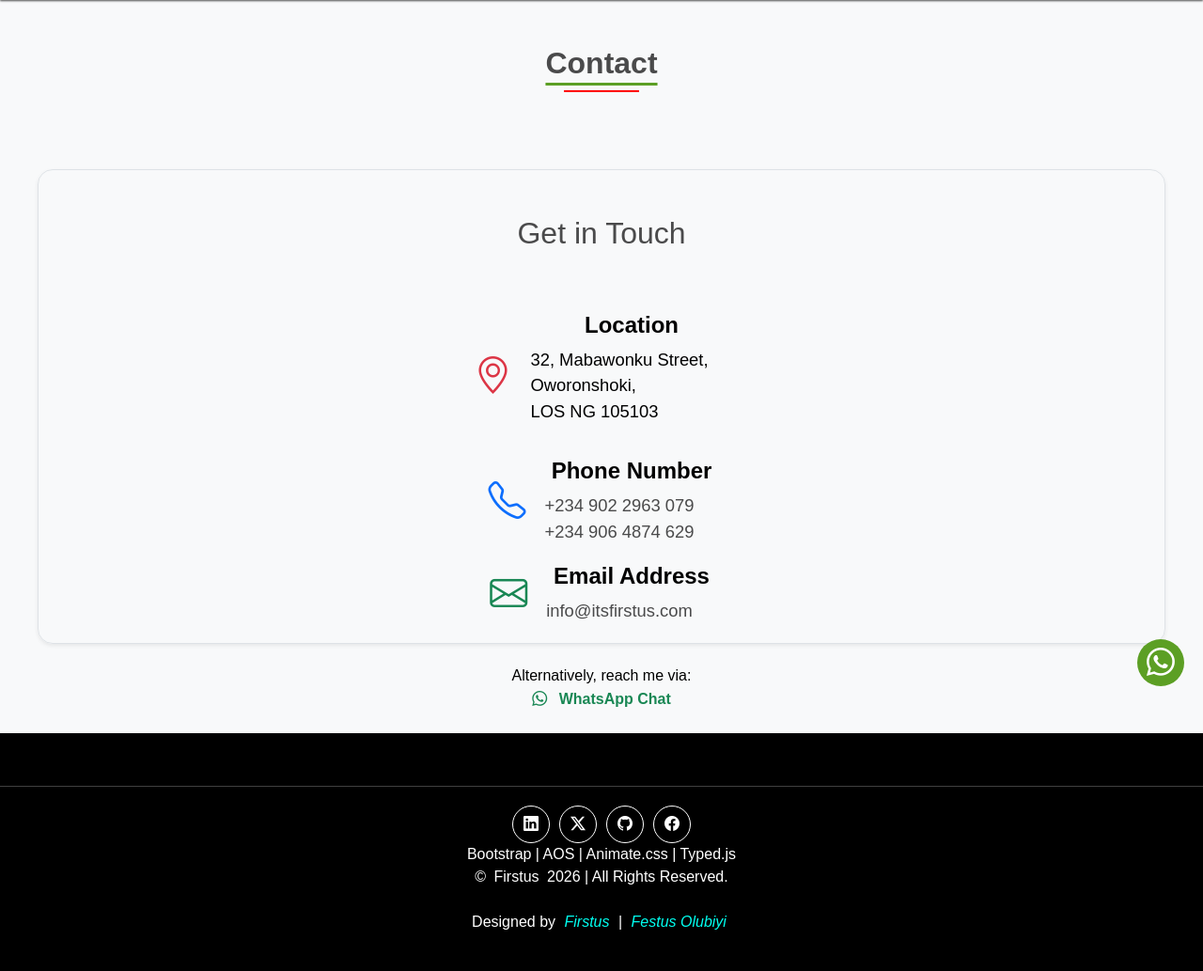
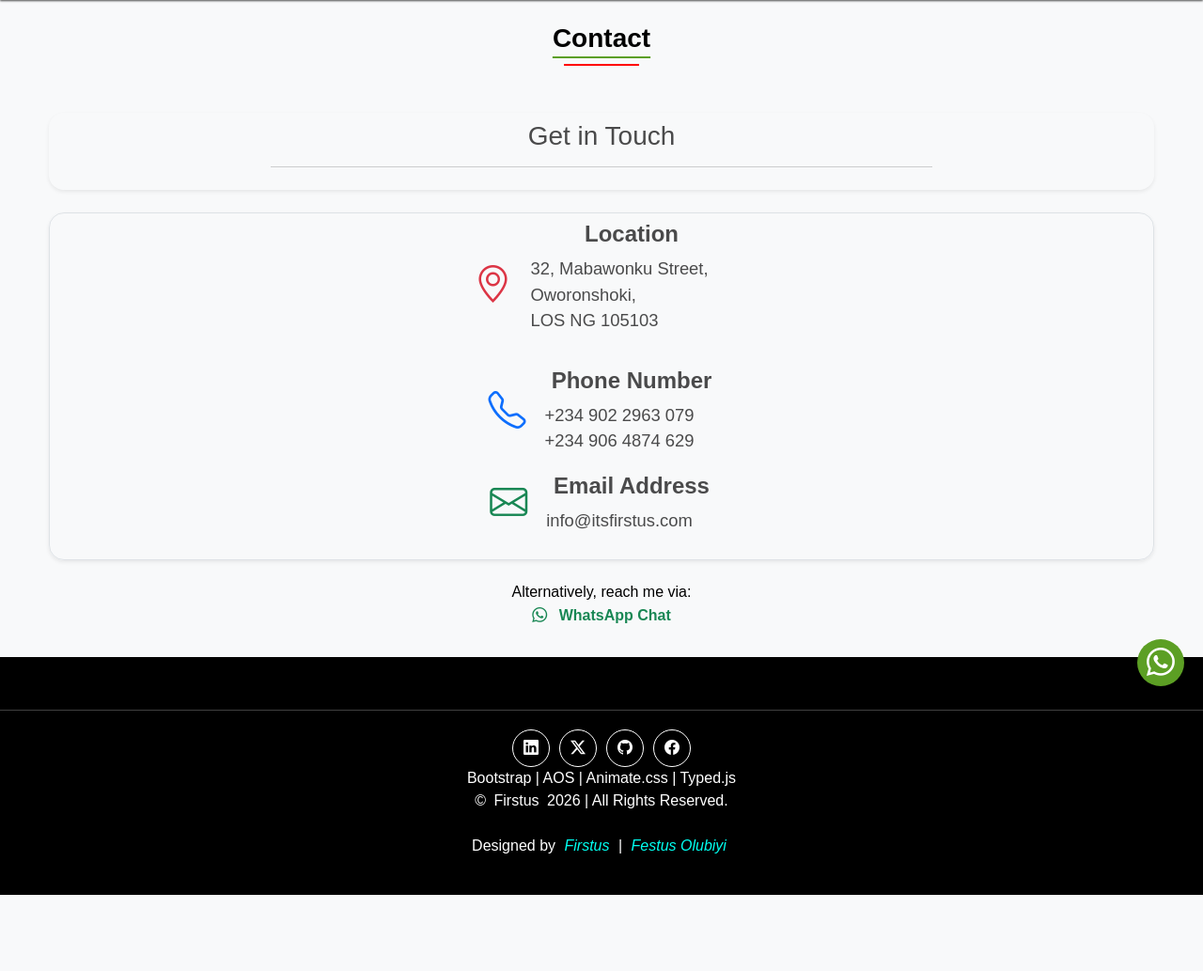
Before and after one commit to Firstus4/project, a Flask app: page /contact in a window 1280 px wide. Shown: the part 60-1093 px from the top of the page at 94% size. After the commit the page ends 1012 px from the top, so only its background shows below. Run offline with Flask 3, Linux system fonts and the light colour scheme; some libraries are stand-ins or nearby versions.

Commit message:
commit changes

```diff
--- a/static/css/styles.css
+++ b/static/css/styles.css
@@ -708,13 +708,14 @@ img {
 /*--------------------------------------------------------------
 # Contact Section
 --------------------------------------------------------------*/
-.contact h3 {
-  color: var(--muted);
-  font-size: 2rem;
-  margin-bottom: 1rem;
-  text-align: center;
-  padding: 3rem;
+.info-item .content {
+  transition: all 0.3s ease;
 }
+
+.info-item .content:hover {
+  transform: translateY(-10px);
+}
+
 
 .contact a {
   text-decoration: none;
@@ -745,13 +746,16 @@ img {
   text-align: center;
 }
 
-.contact .info-box {
+.info-box {
   width: 100%;
   max-width: 720px;
   margin: 0 auto;
+  text-align: center;
+  padding: 0.5rem;
+  color: var(--muted);
 }
 
-.contact .info-item {
+.info-item {
   display: flex;
   align-items: center;
   justify-content: center;
@@ -759,7 +763,7 @@ img {
   margin-bottom: 1.25rem;
 }
 
-.contact .icon-box {
+.icon-box {
   width: 48px;
   height: 48px;
   display: flex;
@@ -769,7 +773,7 @@ img {
   font-size: 20px;
 }
 
-.contact .info-item .content {
+.info-item .content {
   text-align: center;
 }
 
--- a/static/js/index.js
+++ b/static/js/index.js
@@ -189,7 +189,6 @@ document.addEventListener("DOMContentLoaded", function () {
   document.addEventListener("DOMContentLoaded", () => {
   const toggleBtn = document.getElementById("themeToggle");
   const themeIcon = document.getElementById("themeIcon");
-  const debug = document.getElementById("debugTheme");
 
   const storageKey = "theme";
   const mediaQuery = window.matchMedia("(prefers-color-scheme: dark)");
@@ -210,13 +209,6 @@ document.addEventListener("DOMContentLoaded", function () {
   // =======================
   function applyTheme(theme) {
     document.documentElement.setAttribute("data-theme", theme);
-
-    // debug on screen
-    if (debug) {
-      debug.innerText = "Theme: " + theme;
-    }
-
-    console.log("Theme applied:", theme);
 
     // icon switch
     if (themeIcon) {
--- a/templates/contacts.html
+++ b/templates/contacts.html
@@ -5,17 +5,21 @@
 {% block escape %} {% endblock %}
 
 {% block contact %}
-<section class="contact section">
-  <!-- Section Title -->
-  <div class="section-title" data-aos="fade-up" data-aos-delay="200">
+
+
+<!-- ===== Contact ===== -->
+<section class="contact py-2" data-aos="fade-up" data-aos-delay="200">
+  <div class="container">
   <h3 class="focus mb-4 text-center">Contact</h3>
-  </div><!-- End Section Title -->
 
-  <div class="container border rounded-4 shadow-sm" data-aos="fade-up" data-aos-delay="100">
+  <div class="container rounded-4 shadow-sm">
+      <div class="info-box" data-aos="fade-up" data-aos-delay="200">
+        <h3>Get in Touch</h3><hr>
+      </div>
+  </div><br>
 
+  <div class="container border rounded-4 shadow-sm" data-aos="bounceInUp" data-aos-delay="200">
       <div class="info-box" data-aos="fade-up" data-aos-delay="200">
-      <h3>Get in Touch</h3>
-
         <div class="info-item" data-aos="fade-up" data-aos-delay="300">
           <div class="icon-box">
             <i class="bi bi-geo-alt display-6 text-danger"></i>
@@ -50,11 +54,12 @@
           <a href="mailto:festusolubiyi@gmail.com" class="lead">info@itsfirstus.com</a>
         </div>
       </div>
+
         </div>
       </div>
 
       <!-- Alternate Contact Options -->
-   <div class="text-center mt-4" data-aos="zoom-in" data-aos-delay="1500" >
+       <div class="text-center mt-4" data-aos="zoom-in" data-aos-delay="2500" >
         <small class="h6 d-block mb-1" >
           Alternatively, reach me via:
         </small>
@@ -65,6 +70,7 @@
           </a>
         </div>
        </div>
+  </div>
 </section><br>
 
 {% endblock %}
--- a/templates/index.html
+++ b/templates/index.html
@@ -7,9 +7,7 @@
 {% block content %}
 <body>
 
-  <!-- <p id="debugTheme" style="position:fixed;top:10px;right:10px;background:red;color:white;padding:5px;z-index:9999;"></p> -->
-
-  <!-- Your other content -->
+<!-- Section  -->
 <section class="hero bg-dark" id="home">
     <video autoplay muted loop class="video">
         <source src="{{ url_for('static', filename='images/bg.mp4') }}" type="video/mp4">
```
Lines whose indentation alone changed are shown as unchanged.
